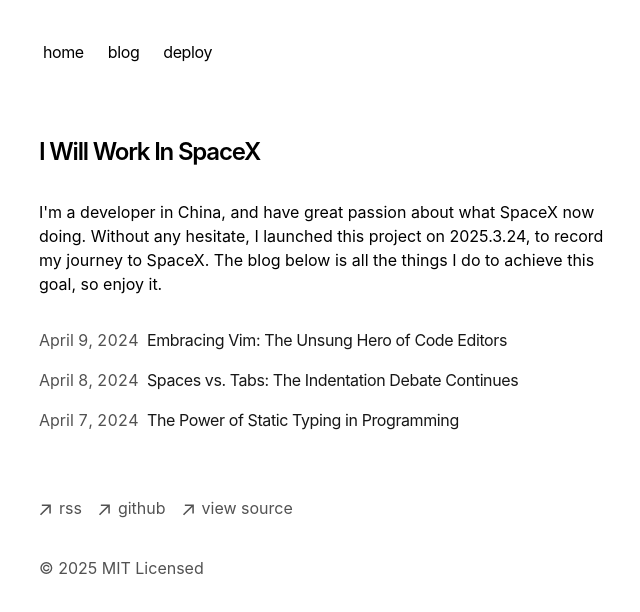
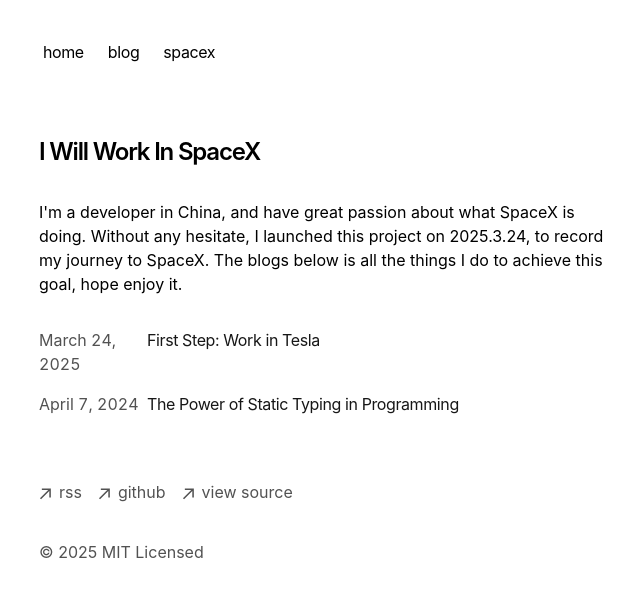
Before and after one commit to liweisu0/i-will-work-in-spacex, a Next.js app: page / in a window 1280 px wide. Shown: the top 612 px of the page, without its empty margins (313-953 px from the left). Built offline with nearby package versions, Linux system fonts and the light colour scheme.

Commit message:
refactor: rename files and update content for SpaceX project

```diff
--- a/app/blog/posts/vim.mdx
+++ b/app/blog/posts/first-step.mdx
@@ -1,6 +1,6 @@
 ---
-title: 'Embracing Vim: The Unsung Hero of Code Editors'
-publishedAt: '2024-04-09'
+title: 'First Step: Work in Tesla'
+publishedAt: '2025-03-24'
 summary: 'Discover why Vim, with its steep learning curve, remains a beloved tool among developers for editing code efficiently and effectively.'
 ---
 
--- a/app/blog/posts/spaces-vs-tabs.mdx
+++ /dev/null
@@ -1,31 +0,0 @@
----
-title: 'Spaces vs. Tabs: The Indentation Debate Continues'
-publishedAt: '2024-04-08'
-summary: 'Explore the enduring debate between using spaces and tabs for code indentation, and why this choice matters more than you might think.'
----
-
-The debate between using spaces and tabs for indentation in coding may seem trivial to the uninitiated, but it is a topic that continues to inspire passionate discussions among developers. This seemingly minor choice can affect code readability, maintenance, and even team dynamics.
-
-Let's delve into the arguments for both sides and consider why this debate remains relevant in the software development world.
-
-## The Case for Spaces
-
-Advocates for using spaces argue that it ensures consistent code appearance across different editors, tools, and platforms. Because a space is a universally recognized character with a consistent width, code indented with spaces will look the same no matter where it's viewed. This consistency is crucial for maintaining readability and avoiding formatting issues when code is shared between team members or published online.
-
-Additionally, some programming languages and style guides explicitly recommend spaces for indentation, suggesting a certain number of spaces (often two or four) per indentation level. Adhering to these recommendations can be essential for projects that aim for best practices in code quality and readability.
-
-## The Case for Tabs
-
-On the other side of the debate, proponents of tabs highlight the flexibility that tabs offer. Because the width of a tab can be adjusted in most text editors, individual developers can choose how much indentation they prefer to see, making the code more accessible and comfortable to read on a personal level. This adaptability can be particularly beneficial in teams with diverse preferences regarding code layout.
-
-Tabs also have the advantage of semantic meaning. A tab is explicitly meant to represent indentation, whereas a space is used for many purposes within code. This distinction can make automated parsing and manipulation of code simpler, as tools can more easily recognize and adjust indentation levels without confusing them with spaces used for alignment.
-
-## Hybrid Approaches and Team Dynamics
-
-The debate often extends into discussions about hybrid approaches, where teams might use tabs for indentation and spaces for alignment within lines, attempting to combine the best of both worlds. However, such strategies require clear team agreements and disciplined adherence to coding standards to prevent formatting chaos.
-
-Ultimately, the choice between spaces and tabs often comes down to team consensus and project guidelines. In environments where collaboration and code sharing are common, agreeing on a standard that everyone follows is more important than the individual preferences of spaces versus tabs. Modern development tools and linters can help enforce these standards, making the choice less about technical limitations and more about team dynamics and coding philosophy.
-
-## Conclusion
-
-While the spaces vs. tabs debate might not have a one-size-fits-all answer, it underscores the importance of consistency, readability, and team collaboration in software development. Whether a team chooses spaces, tabs, or a hybrid approach, the key is to make a conscious choice that serves the project's needs and to adhere to it throughout the codebase. As with many aspects of coding, communication and agreement among team members are paramount to navigating this classic programming debate.
--- a/app/components/nav.tsx
+++ b/app/components/nav.tsx
@@ -7,8 +7,8 @@
   '/blog': {
     name: 'blog',
   },
-  'https://vercel.com/templates/next.js/portfolio-starter-kit': {
-    name: 'deploy',
+  'https://www.spacex.com/': {
+    name: 'spacex',
   },
 }
 
--- a/app/layout.tsx
+++ b/app/layout.tsx
@@ -11,15 +11,15 @@
 export const metadata: Metadata = {
   metadataBase: new URL(baseUrl),
   title: {
-    default: 'Next.js Portfolio Starter',
-    template: '%s | Next.js Portfolio Starter',
+    default: 'I Will Work In SpaceX',
+    template: '%s | I Will Work In SpaceX',
   },
-  description: 'This is my portfolio.',
+  description: 'This is my road to SpaceX.',
   openGraph: {
-    title: 'My Portfolio',
-    description: 'This is my portfolio.',
+    title: 'I Will Work In SpaceX',
+    description: 'This is my road to SpaceX',
     url: baseUrl,
-    siteName: 'My Portfolio',
+    siteName: 'iwillworkinspacex.win',
     locale: 'en_US',
     type: 'website',
   },
--- a/app/page.tsx
+++ b/app/page.tsx
@@ -7,10 +7,10 @@
         I Will Work In SpaceX
       </h1>
       <p className="mb-4">
-        {`I'm a developer in China, and have great passion about what SpaceX now doing.
+        {`I'm a developer in China, and have great passion about what SpaceX is doing.
         Without any hesitate, I launched this project on 2025.3.24, to record my
         journey to SpaceX.
-        The blog below is all the things I do to achieve this goal, so enjoy it.`}
+        The blogs below is all the things I do to achieve this goal, hope enjoy it.`}
       </p>
       <div className="my-8">
         <BlogPosts />
```
Also changed, not shown: 2 other files (tests, documents, lock files or other folders).
